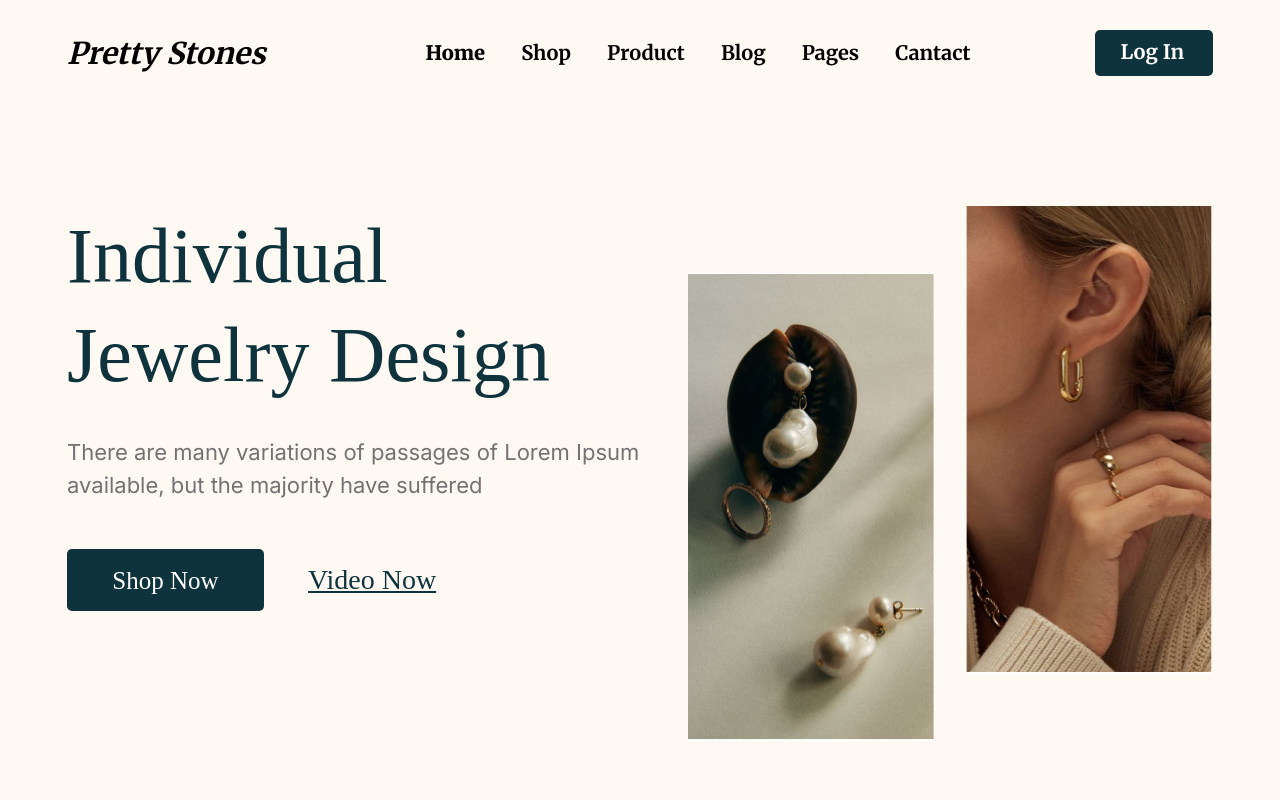
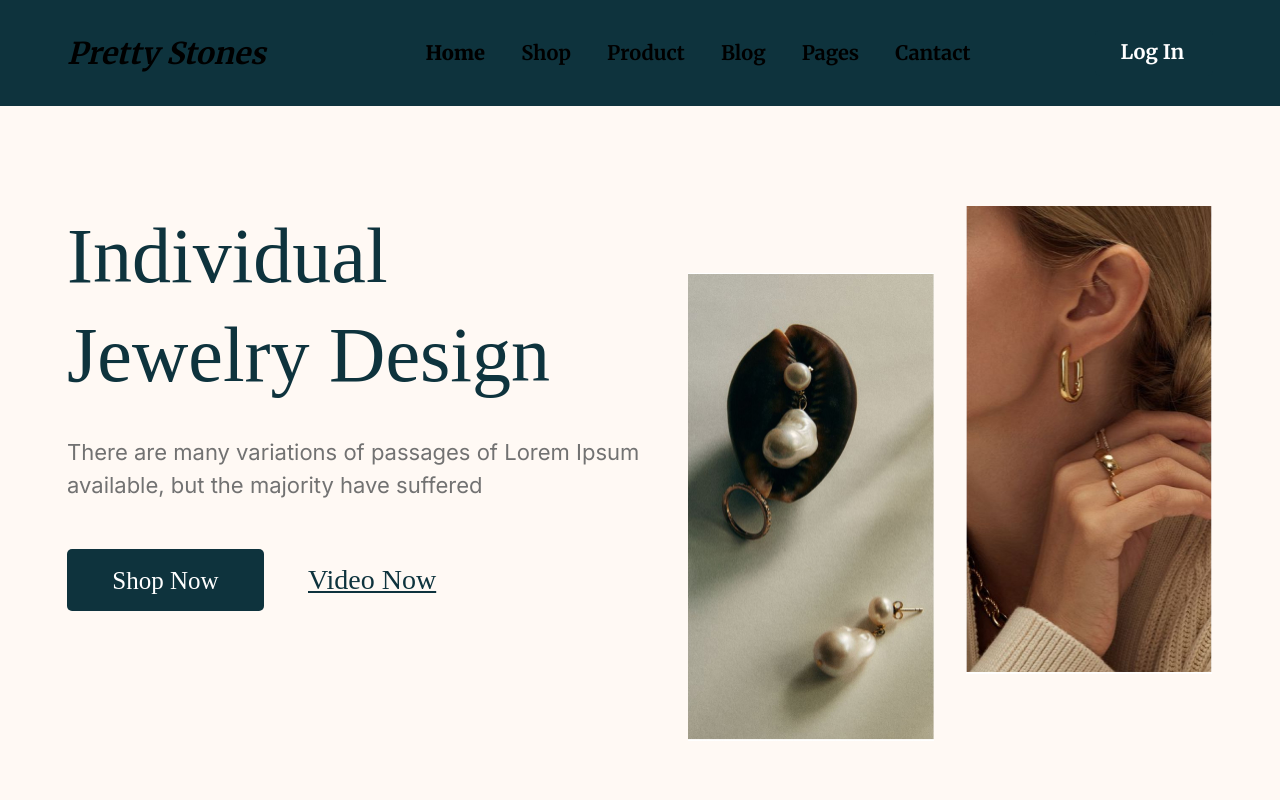
Before and after one commit to SunCavefreelancer/test, a plain HTML site: page index.html in a window 1280 px wide. Shown: the top 800 px of the page. Drawn offline with nearby package versions, Linux system fonts and the light colour scheme; a web font is replaced by a local one.

Commit message:
Add files via upload

```diff
--- a/css/style.css
+++ b/css/style.css
@@ -65,6 +65,8 @@ body {
     top: 0;
     left: 0;
     z-index: 250;
+	height: 106px;
+	background-color: #0E333D;
 }
 
 .header:before {
@@ -74,7 +76,7 @@ body {
     left: 0;
     width: 100%;
     height: 100%;
-    /*background-color: #0E333D;*/
+    /**/
     z-index: 2;
 }
 .header-body {
--- a/index.html
+++ b/index.html
@@ -10,7 +10,7 @@
 
 <body>
 	<div class="wrapper">
-
+		<main>
 			<header class="header">
 				<div class="conteiner">
 					<div class="header-body">
@@ -179,9 +179,8 @@
 				</div>
 			</section>
 
-		<main>
+
 		</main>
-
 	</div>
 
 	<footer></footer>
```
Lines whose indentation alone changed are shown as unchanged.
